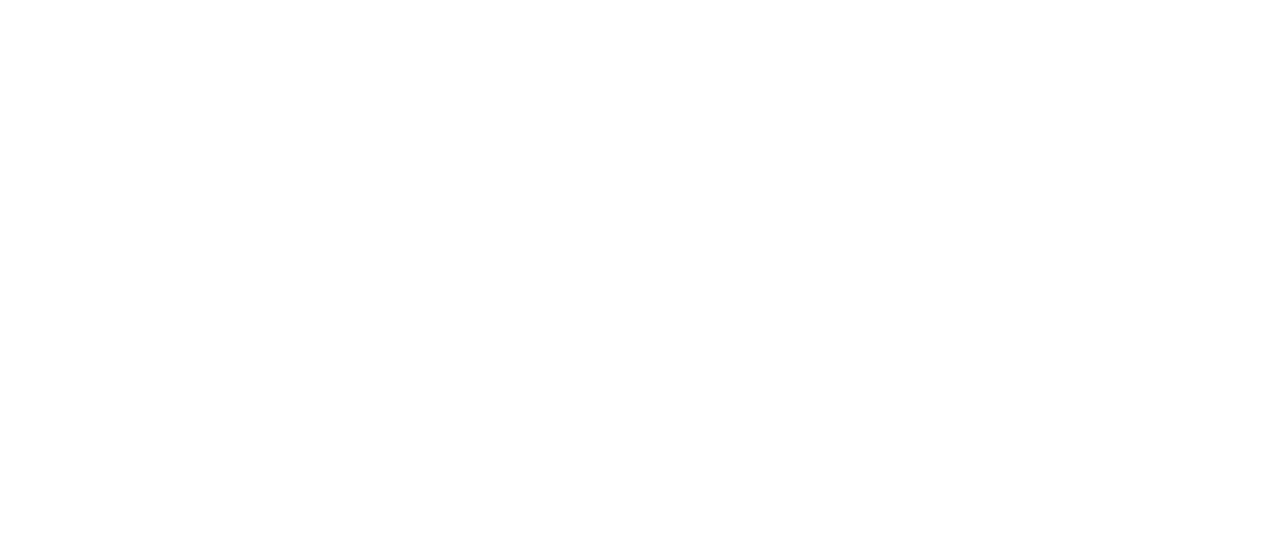
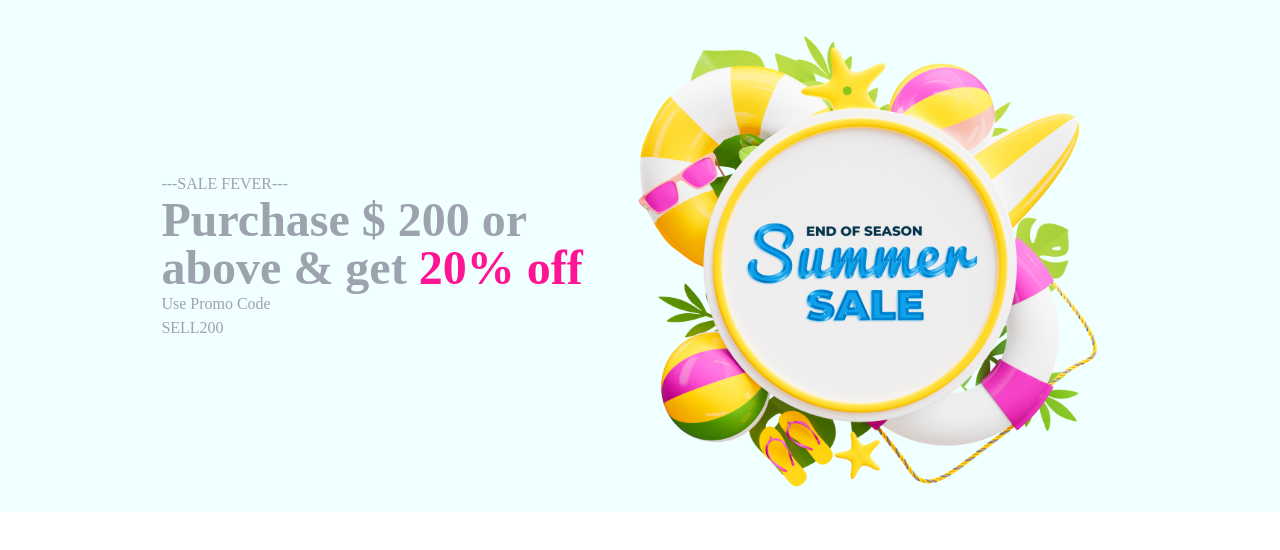
Before and after one commit to asif100a/Project-Summer-Sale, a plain HTML site: page index.html in a window 1280 px wide. Drawn offline with nearby package versions, Linux system fonts and the light colour scheme.

Commit message:
header section addded

```diff
--- a/index.html
+++ b/index.html
@@ -1,4 +1,5 @@
-<html lang="en">
+<!DOCTYPE html>
+<html lang="en" data-theme="light">
 
 <head>
     <meta charset="UTF-8">
@@ -15,8 +16,25 @@
 
 <body>
     <!-- ====================================== Header Section Started ================================== -->
-    <header>
+    <header class="">
+        <nav class="flex justify-center items-center gap-6">
+            <div class="text-gray-400">
+                <p>---SALE FEVER---</p>
+                <h1 class="text-5xl font-bold">
+                    Purchase $ 200 or <br>
+                    above & get <span class="text-[#ff1493]">20% off</span>
+                </h1>
+                <ul>
+                    <li>Use Promo Code</li>
+                    <button>SELL200</button>
+                </ul>
+            </div>
 
+            <!-- summer sale Image -->
+            <div class="">
+                <img class="w-[32rem] h-auto" src="./Images/Summer 1.png" alt="Summer sale image" srcset="">
+            </div>
+        </nav>
     </header>
     <!-- ====================================== Header Section Ended ================================== -->
     <!-- ====================================== Main Section Started ================================== -->
--- a/summer.css
+++ b/summer.css
@@ -0,0 +1,8 @@
+
+body{
+    font-family: 'Times New Roman', Times, serif;
+}
+
+header{
+    background-color: #f0ffff;
+}
```
